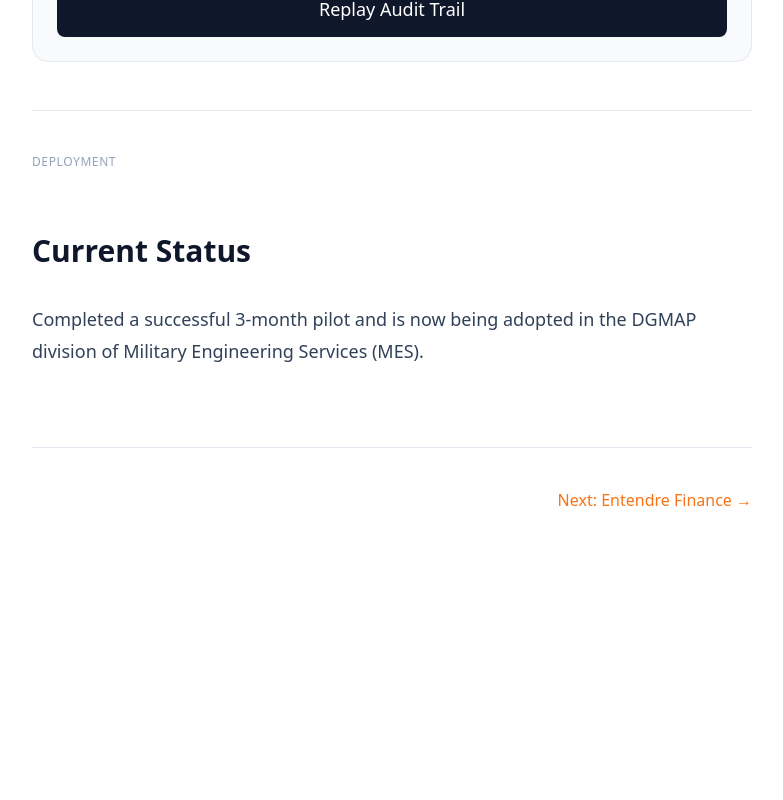
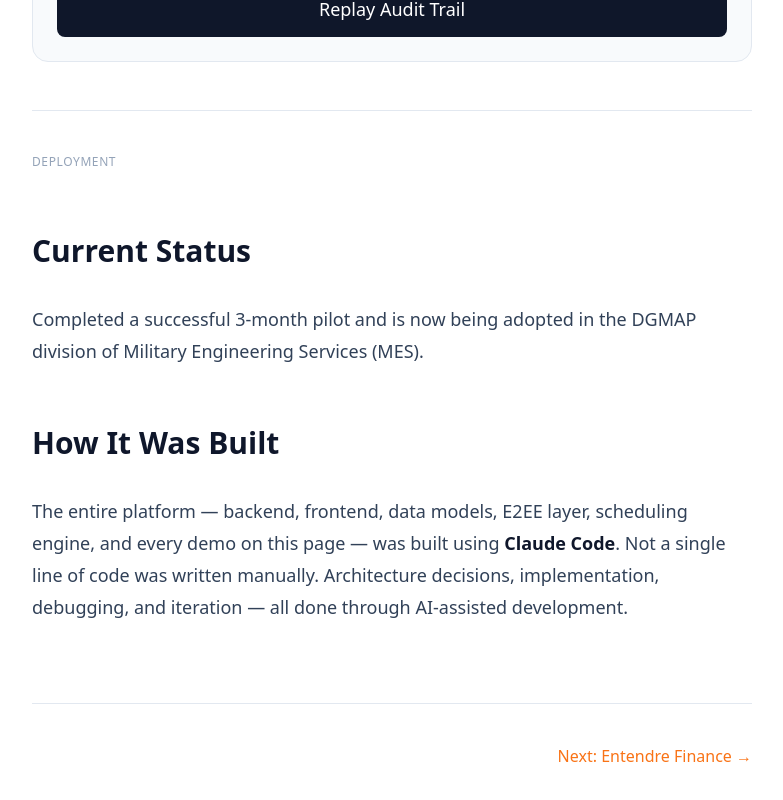
Before and after one commit to akshay-nm/akshay-ooo, a Next.js app: page /work/setu in a window 1280 px wide. Shown: the part 7852-8652 px from the top of the page, without its empty margins (248-1031 px from the left). Before the commit the page ends 8444 px from the top, so only its background shows below. Built offline with nearby package versions, Linux system fonts and the light colour scheme; a web font is replaced by a local one.

Commit message:
Add 'How It Was Built' section noting platform built entirely with Claude Code
https://claude.ai/code/session_01WzmYWT7MawB5keUqYRuBnA

```diff
--- a/src/app/work/setu/page.tsx
+++ b/src/app/work/setu/page.tsx
@@ -210,6 +210,14 @@ export default function SetuCase() {
             Completed a successful 3-month pilot and is now being adopted in the DGMAP division
             of Military Engineering Services (MES).
           </p>
+
+          <h2>How It Was Built</h2>
+          <p>
+            The entire platform — backend, frontend, data models, E2EE layer, scheduling engine,
+            and every demo on this page — was built using <strong>Claude Code</strong>. Not a single
+            line of code was written manually. Architecture decisions, implementation, debugging,
+            and iteration — all done through AI-assisted development.
+          </p>
         </motion.div>
 
         <motion.div
```
